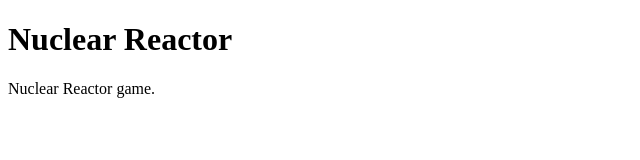
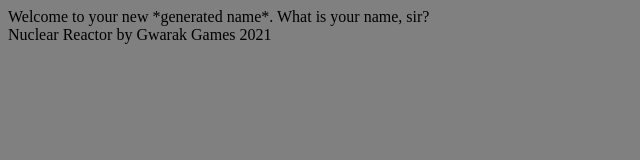
Before and after one commit to gwarakgames/Nuclear_Reactor, a plain HTML site: page NuclearReactor/index.html in a window 1280 px wide. Shown: the whole page, without its empty margins (0-640 px from the left). Drawn offline with Linux system fonts and the light colour scheme; files that its build step writes are made by us from their sources.

Commit message:
Working on the basics

```diff
--- a/NuclearReactor/index.html
+++ b/NuclearReactor/index.html
@@ -1,10 +1,16 @@
 <!DOCTYPE html>
 <html>
-<body>
-
-<h1>Nuclear Reactor</h1>
-
-<p>Nuclear Reactor game.</p>
-
-</body>
+  <head>
+    <meta charset="utf-8">
+    <meta name="viewport" content="width=device-width">
+    <title>Nuclear Reactor</title>
+    <link href="style.css" rel="stylesheet" type="text/css" />
+    <script src="js/maingame.js"></script>
+  </head>
+  <body>
+    <div id="gameWindow">
+        Welcome to your new *generated name*. What is your name, sir?
+    </div>
+    <div id="footer">Nuclear Reactor by Gwarak Games 2021</div>
+  </body>
 </html>
--- /dev/null
+++ b/style.css
@@ -0,0 +1,3 @@
+body {
+    background-color: grey;
+}
```
